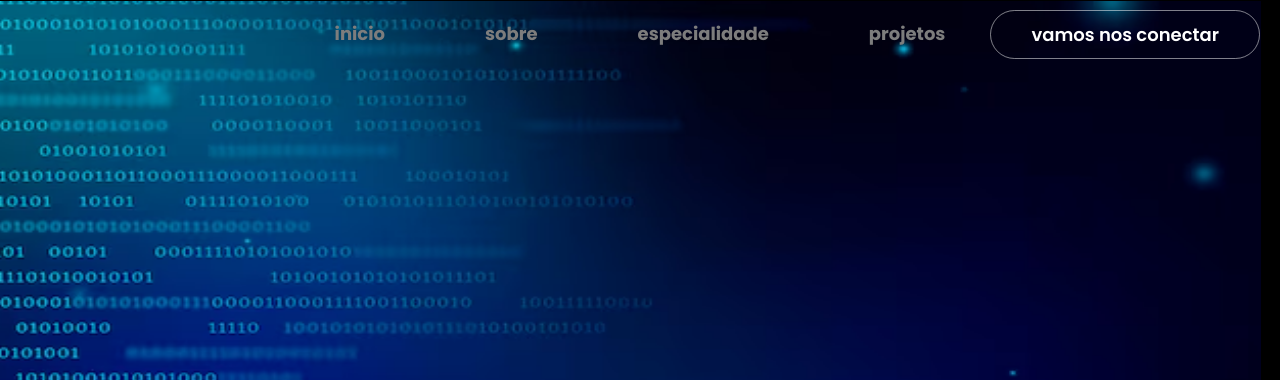
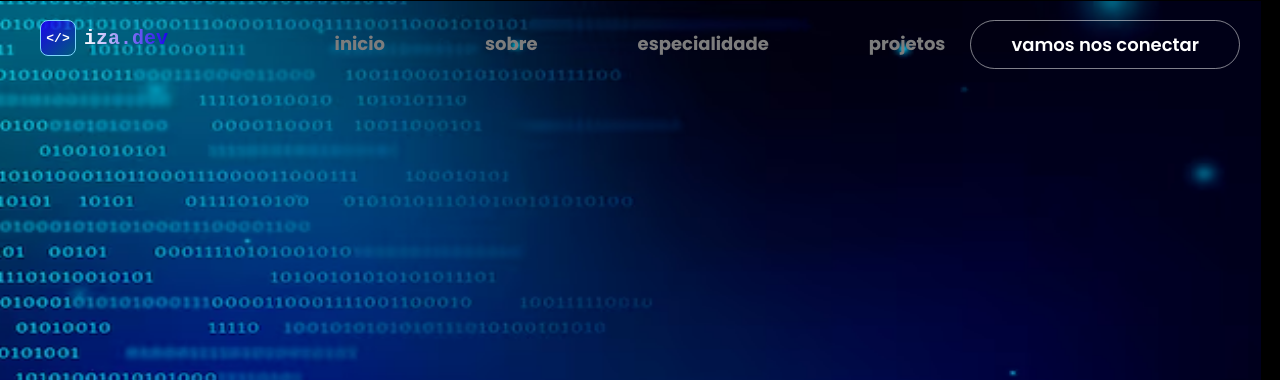
Before and after one commit to izabellatec/meu-portifolio, a plain HTML site: page src/index.html in a window 1280 px wide. Shown: the top 380 px of the page. Drawn offline with nearby package versions, Linux system fonts and the light colour scheme.

Commit message:
novas mudanças no css

```diff
--- a/src/css/style.css
+++ b/src/css/style.css
@@ -60,6 +60,7 @@ header{
     padding: 40px 4%;
 
 
+
 }
 
 header > .interface{
@@ -82,15 +83,18 @@ header nav ul{
 }
 
 .menu-desktop {
-    position: absolute;
-    top: 20px; /* Distância do topo */
+    position: fixed;
+    top: 20px;
     left: 50%;
     transform: translateX(-50%);
     display: flex;
-    gap: 60px; /* Espaço entre os itens */
-    background: transparent; /* Sem fundo */
+    gap: 60px;
+    background: transparent;
+    z-index: 9999;
+    border-radius: 50px;
+    padding: 10px 30px;
+    transition: all 0.3s ease;
 }
-
 .menu-desktop ul {
     list-style: none;
     display: flex;
@@ -121,12 +125,12 @@ header nav ul{
 
 
 
-header .btn-contato { /* especialidades 1 */
-    position: absolute;
-    top: 10px; /* Ajuste a distância do topo */
-    right: 20px; /* Ajuste a distância da direita */
+.btn-contato {
+    position: fixed;
+    top: 20px;
+    right: 40px;
+    z-index: 9999;
 }
-
 .btn-contact a {
     position: relative;
     text-decoration: none; /* Remove o sublinhado do link */
@@ -169,9 +173,9 @@ header .btn-contato button {
     z-index: 1;
 
 }
-
+/* estilo do texto 'minha especilidades' */
 h2.titulo{
-    margin-top: 75px;
+    margin-top: 108px;
     position: absolute;
     color: #fff;
     font-size: 38px;
@@ -277,36 +281,38 @@ header .btn-contato button:hover {
 .logo-cinco {
     display: flex;
     align-items: center;
-    gap: 10px;
-    position: relative;
-    top: -830px;
+    gap: 8px;
+    position: fixed;
+    top: 20px;
+    left: 40px;
+    z-index: 9999;
 }
 
 .logo-icon {
     width: 36px;
     height: 36px;
     border-radius: 8px;
-    background: #1a02eb;
+    background: linear-gradient(135deg, #1a02eb, #00062e00);
+    border: 1.5px solid #7dd3fc;
     display: flex;
     align-items: center;
     justify-content: center;
     font-family: monospace;
-    font-size: 14px;
-    color: #fff;
-    font-weight: 700;
-    position: static;
-}
-
-.logo-text {
-    font-family: monospace;
-    font-size: 30px;
+    font-size: 13px;
     color: #fff;
     font-weight: 700;
 
 }
 
-.logo-text span {
-    color: #1a02eb;
+.logo-text {
+
+    font-family: monospace;
+    font-size: 20px;
+    font-weight: 700;
+    background: linear-gradient(to right, #ffffff, #1a02eb);
+    -webkit-background-clip: text;
+    -webkit-text-fill-color: transparent;
+    background-clip: text;
 
 }
 .img-topo-site img{
@@ -849,3 +855,15 @@ section.formulario h2.titulo {
     font-size: 12px;
     color: rgba(255,255,255,0.25);
 }
+
+.sobre {
+    scroll-margin-top: 80px;
+}
+
+.especialidades {
+    scroll-margin-top: 80px;
+}
+
+.portifolio {
+    scroll-margin-top: 80px;
+}
--- a/src/index.html
+++ b/src/index.html
@@ -18,10 +18,10 @@
     <a href="">
         <img src="/src/imagens/coding.avif" alt="logo do portifolio">
     </a>
-    <div class="logo-cinco">
-        <div class="logo-icon">&lt;/&gt;</div>
-        <div class="logo-text">iza<span>.dev</span></div>
-    </div>
+   <div class="logo-cinco">
+    <div class="logo-icon">&lt;/&gt;</div>
+    <div class="logo-text">iza.dev</div>
+</div>
 </div>
 
 
@@ -31,7 +31,7 @@
               <li><a href="#topo-do-site">inicio</a></li>
               <li><a href="#txt-sobre">sobre</a></li>
               <li><a href="#especialidades">especialidade</a></li>
-              <li><a href="#">projetos</a></li>
+              <li><a href="#portifolio">projetos</a></li>
           </ul>
       </nav>
 
@@ -47,7 +47,7 @@
   </header>
 
   <main>
-    <section class="topo-do-site">
+    <section class="topo-do-site" id="topo-do-site">
       <div class="interface">
         <div class="flex">
           <div class="txt-topo-site">
@@ -146,7 +146,7 @@
                 </div> <!-- flex -->
               </div> <!-- interface -->
             </section> <!-- sobre -->
-            <section class="portifolio">
+            <section class="portifolio" id="portifolio">
               <div class="interface">
                 <h2 class="titulo">meus <span> projetos</span></h2>
               <div class="flex">
@@ -189,8 +189,20 @@
       </div>
     </section>
   </main>
-
-
+  <script>
+  window.addEventListener('scroll', function() {
+    const menu = document.querySelector('.menu-desktop');
+    if (window.scrollY > 50) {
+      menu.style.background = 'rgba(0,6,46,0.4)';
+      menu.style.backdropFilter = 'blur(12px)';
+      menu.style.border = '1px solid rgba(0,55,185,0.5)';
+    } else {
+      menu.style.background = 'transparent';
+      menu.style.backdropFilter = 'none';
+      menu.style.border = 'none';
+    }
+  });
+</script>
 
 
 </body>
```
